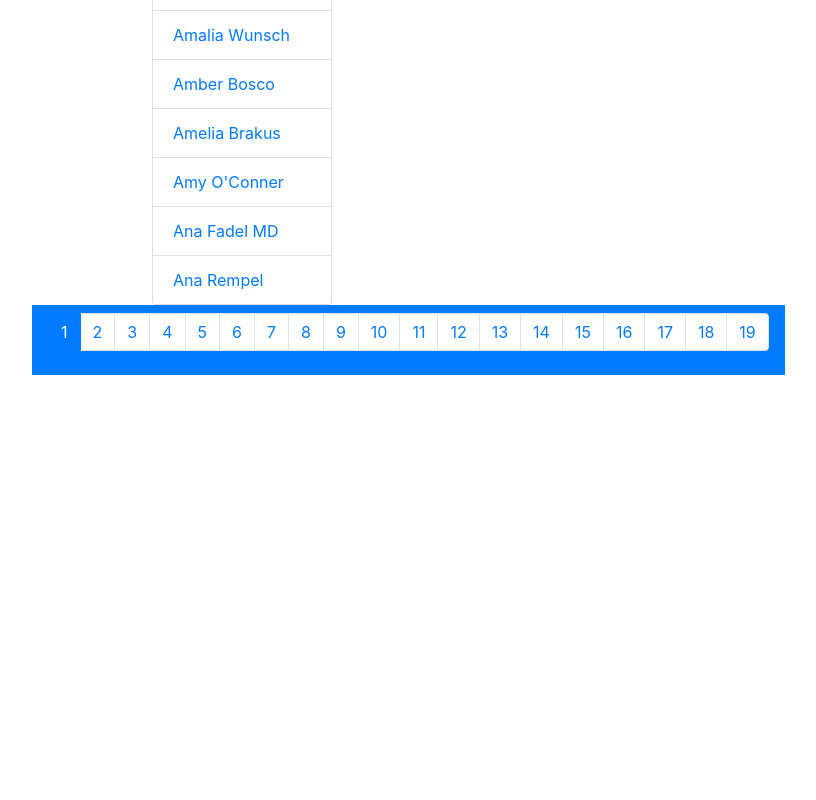
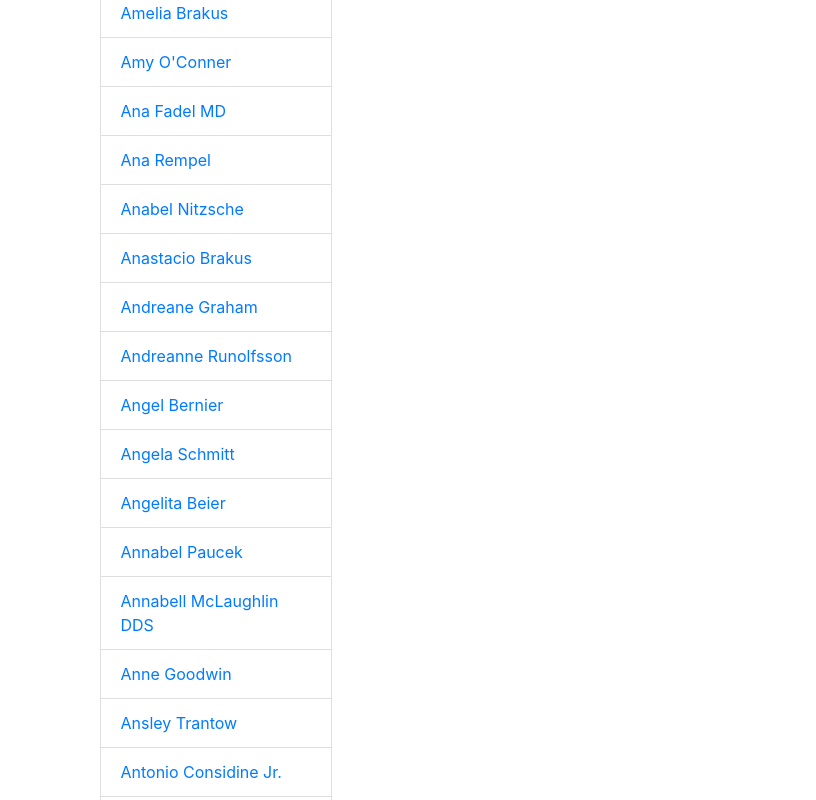
Before and after one commit to vairojarela/contacts-goldenspear, a React (Create React App) app: page / in a window 1280 px wide. Shown: the part 2320-3120 px from the top of the page, without its empty margins (23-839 px from the left). Before the commit the page ends 2695 px from the top, so only its background shows below. Built offline with nearby package versions, Linux system fonts and the light colour scheme.

Commit message:
fixing styles

```diff
--- a/src/App.css
+++ b/src/App.css
@@ -13,9 +13,14 @@ body,
   padding-left: 0 !important;
 }
 
-#root {
+.page-link {
+  width: 40px;
+  padding: 0.75rem;
 }
 
+.pagination {
+  margin-bottom: 0;
+}
 .avatar-img {
   border-radius: 50%;
 }
--- a/src/components/ContactDetails.js
+++ b/src/components/ContactDetails.js
@@ -29,7 +29,6 @@ class ContactDetails extends Component {
   };
 
   componentDidMount() {
-    console.log("mounted");
     const { id } = this.props.match.params;
     let thisClient = clients.find(client => client.id === +id);
     if (!thisClient) return this.setRedirect();
@@ -44,14 +43,11 @@ class ContactDetails extends Component {
   }
 
   handleInputChange = event => {
-    console.log("details search");
     const { connections } = this.state;
     const searchTerm = event.target.value;
-    console.log(connections);
     const filter = connections.filter(person =>
       person.name.toLowerCase().includes(searchTerm.toLocaleLowerCase())
     );
-    console.log(filter);
     this.setState({
       searchTerm,
       filteredConnections: filter
@@ -61,9 +57,7 @@ class ContactDetails extends Component {
   componentWillReceiveProps(props) {
     const { id } = props.match.params;
     // const { connections } = this.state;
-    console.log("Updated Contact Details Component");
     let thisClient = clients.find(client => client.id === +id);
-    console.log(thisClient);
     const connectionsOfClient = clients.filter(client => {
       if (thisClient.connections.includes(client.id)) return client;
     });
--- a/src/components/Contacts.js
+++ b/src/components/Contacts.js
@@ -89,8 +89,8 @@ class Contacts extends Component {
   render() {
     let { filtered, searchTerm, letter, pages, page } = this.state;
     let renderedClients = [];
-    if (filtered.length > 0) {
-      for (let i = 0; i < 50; i++) {
+    if (!(filtered.length === 0)) {
+      for (let i = 0; i < filtered.length; i++) {
         renderedClients.push(
           <ListGroup key={i} variant="flush">
             <Link to={`/${filtered[i].id}`}>
@@ -105,13 +105,13 @@ class Contacts extends Component {
       <Col sm={3} className="no-gutters padding-0 hidden-xs">
         <NavBar handleInputChange={this.handleInputChange} thisClient={null} />
         <Row>
-          <Col md={4} className="no-gutters d-xs-none ">
+          <Col md={2} className="no-gutters d-xs-none ">
             <Alphabet
               letter={letter}
               handleButtonClick={this.handleButtonClick}
             />
           </Col>
-          <Col md={8} className="no-gutters">
+          <Col md={10} className="no-gutters">
             {filtered.length === 0 ? (
               <Alert variant="danger" dismissible>
                 <Alert.Heading>
```
